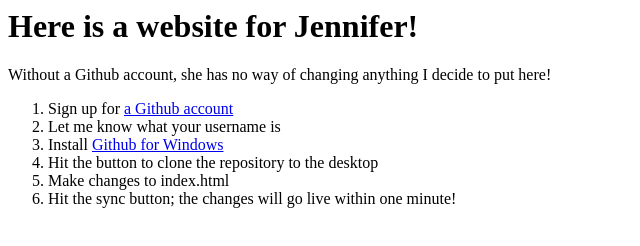
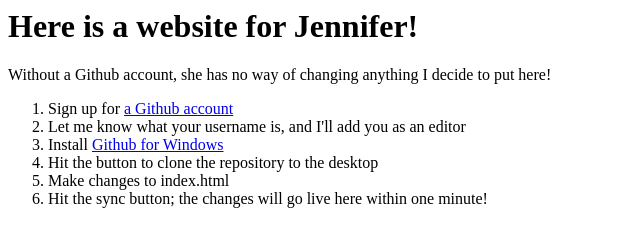
Before and after one commit to BC-Design/www-jlc, a plain HTML site: page index.html in a window 1280 px wide. Shown: the whole page, without its empty margins (0-640 px from the left). Drawn offline with Linux system fonts and the light colour scheme.

Commit message:
updated front page

```diff
--- a/index.html
+++ b/index.html
@@ -6,10 +6,10 @@ I decide to put here!</p>
 
 <ol>
 <li>Sign up for <a href="www.github.com">a Github account</a></li>
-<li>Let me know what your username is</li>
+<li>Let me know what your username is, and I'll add you as an editor</li>
 <li>Install <a href="http://windows.github.com">Github for Windows</a></li>
 <li>Hit the button to clone the repository to the desktop</li></li>
 <li>Make changes to index.html</li>
-<li>Hit the sync button; the changes will go live within one minute!</li>
+<li>Hit the sync button; the changes will go live here within one minute!</li>
 </ol>
 </html>
```
